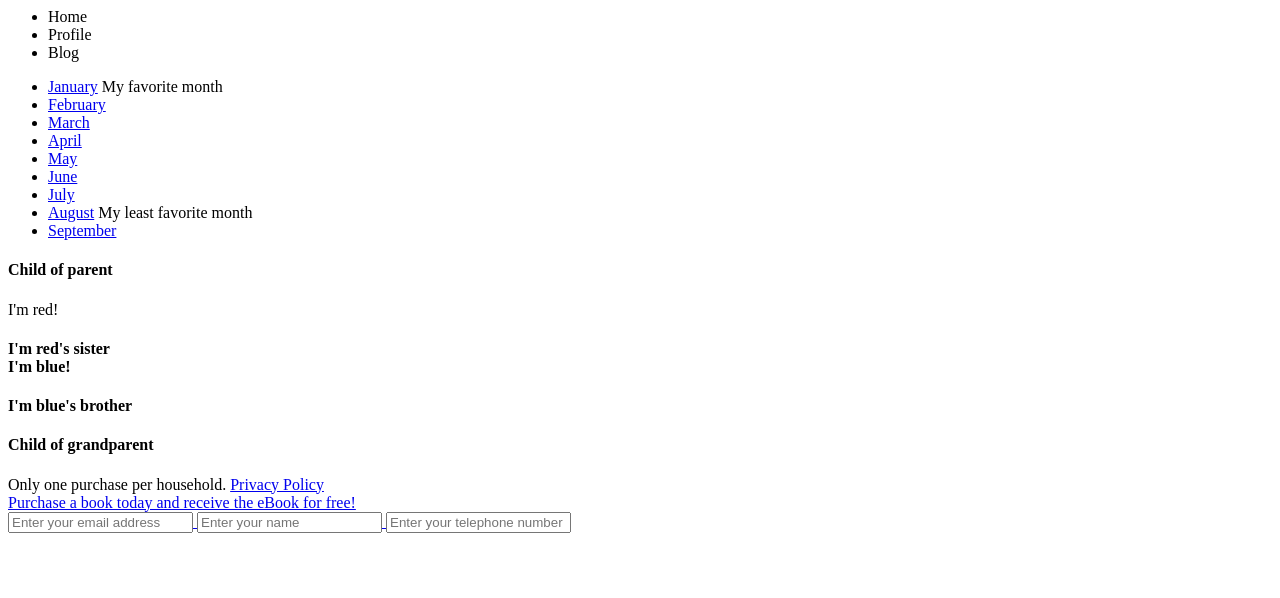
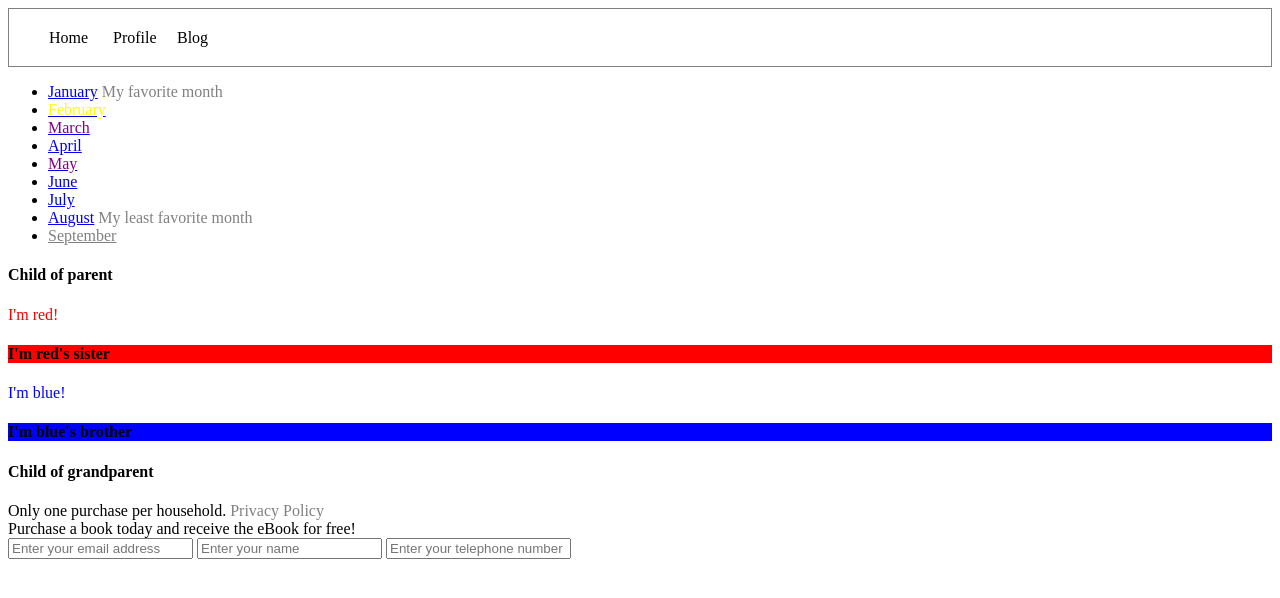
Before and after one commit to Megraohoh/relsel, a plain HTML site: page relsel/index.html in a window 1280 px wide. Drawn offline with Linux system fonts and the light colour scheme.

Commit message:
update file

```diff
--- a/relsel/index.html
+++ b/relsel/index.html
@@ -1,31 +1,47 @@
+<!DOCTYPE html>
+<html>
+  <head>
+    <meta charset="utf-8">
+    <meta type="author" content="Meghan Debity">
+    <title>Relationship Selectors</title>
+    <link rel="stylesheet" type="text/css" href="main.css">
+  </head>
+
 <header>
+  <nav>
     <ul>
-    <li>Home</li>
-    <li>Profile</li>
-    <li>Blog</li>
+      <li href="#">Home</li>
+      <li href="#">Profile</li>
+      <li href="#">Blog</li>
     </ul>
+   </nav>
 </header>
-
+  <article>
     <section>
       <div class="month-list">
         <ul>
+
          <li>
           <a href="#">January</a>
           <span class="disabled">My favorite month</span>
          </li>
+
          <li>
           <a href="#">
             <span class="active">February</span>
           </a>
          </li>
+
          <li>
           <a href="#">
             <span class="disabled">March</span>
           </a>
          </li>
+
          <li>
           <a href="#">April</a>
          </li>
+
          <li>
           <a href="#">
             <div class="promo">
@@ -33,43 +49,56 @@
             </div>
           </a>
          </li>
+
          <li>
           <a href="#">June</a>
          </li>
+
          <li>
           <a href="#">July</a>
          </li>
+
          <li>
           <a href="#">August</a>
           <span class="disabled">My least favorite month</span>
          </li>
+
          <li>
           <a href="#" class="disabled">September</a>
          </li>
+
       </ul>
     </div>
     </section>
+  </article>
 
+  <article>
     <section>
+
       <div class="grandparent">
         <div class="parent">
+
           <h4>Child of parent</h4>
+
           <div>
-        <div>I'm red!</div>
-        <h4>I'm red's sister
-        <div>I'm blue!</div>
+            <div id="sister">I'm red!</div>
+            <h4>I'm red's sister</h4>
+
+            <div id="brother">I'm blue!</div>
             <h4>I'm blue's brother</h4>
+
           </div>
         </div>
         <h4>Child of grandparent</h4>
       </div>
+
     </section>
-
+  </article>
 <footer class="padded">
 
   <div class="disclaimer">
     Only one purchase per household.
-    <a href="#">
+    <a href="#"></a>
       <span class="footer-link">
         <span class="disabled">
           Privacy Policy
--- a/relsel/main.css
+++ b/relsel/main.css
@@ -6,6 +6,67 @@ header {
 /*Convert the ul in the navigation element into a series of horizontal links with #
 as the href value, without bullets, and have some space between them horizontally.*/
 
+nav ul li {
+
+	list-style-type: none;
+	line-height: 25px;
+	display: inline-block;
+	width: 60px;
+}
+
+li {
+
+}
+
+/*Ensure that the navigation is semantically marked as such (i.e. wrap it in the correct HTML tag).*/
+
+
+/*Any text in an element with class "disabled" should be colored grey, unless it is inside an anchor tag.
+If inside an anchor, it should be colored purple.*/
+
+.disabled {
+	color: grey;
+}
+
+a .disabled {
+	color: purple;
+}
+
+
+/*Any text inside an element with a class of "active" should be colored yellow.*/
+
+.active {
+	color: yellow;
+}
+
+
+/*Section elements should be contained within an article element.*/
+/*There are two missing closing tags in this document. Make sure you add them back in.*/
+
+/*Make the "I'm red" text colored red*/
+
+#sister {
+	color: red;
+}
+
+/*Make the "I'm blue" text colored blue*/
+
+#brother {
+	color: blue;
+}
+
+/*The sibling h4 of the red element should have a background color of red*/
+#sister + h4 {
+	background-color: red;
+}
+
+/*The sibling h4 of the blue element should have background color of blue*/
+
+#brother + h4 {
+	background-color: blue;
+}
+
+/*Any h4 that is a direct child of grandparent should have a 1px border with rounded corners.*/
 
 
 
@@ -13,28 +74,6 @@ as the href value, without bullets, and have some space between them horizontall
 
 
 
-
-Ensure that the navigation is semantically marked as such (i.e. wrap it in the correct HTML tag).
-
-Any text in an element with class "disabled" should be colored grey, unless it is inside an anchor tag.
-If inside an anchor, it should be colored purple.
-
-Any text inside an element with a class of "active" should be colored yellow.
-
-Section elements should be contained within an article element.
-
-There are two missing closing tags in this document. Make sure you add them back in.
-
-Make the "I'm red" text colored red
-
-Make the "I'm blue" text colored blue
-
-The sibling h4 of the red element should have a background color of red
-
-The sibling h4 of the blue element should have background color of blue
-
-Any h4 that is a direct child of grandparent should have a 1px border with rounded corners.
-
 Elements with a class of promo should have bold text that is also colored gold.
 
 Without adding any other attributes to the input fields in the footer, write a CSS selector that makes
```
Lines whose indentation alone changed are shown as unchanged.
